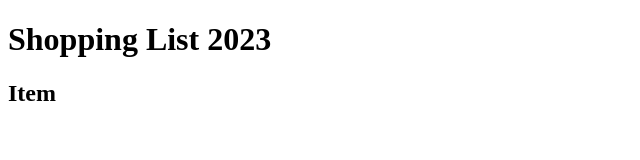
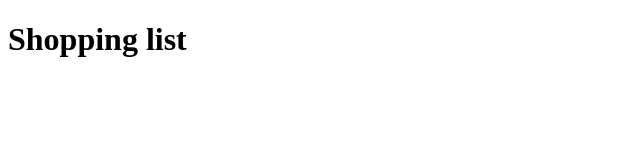
Before and after one commit to Djones917/shoppingList_2023, a plain HTML site: page index.html in a window 1280 px wide. Shown: the whole page, without its empty margins (0-640 px from the left). Drawn offline with Linux system fonts and the light colour scheme.

Commit message:
tightening up list

```diff
--- a/index.html
+++ b/index.html
@@ -6,9 +6,8 @@
     <title>Shopping List 2023</title>
 </head>
 <body>
-    <h1>Shopping List 2023</h1>
-    <div>
-        <h2>Item</h2>
-    </div>
+   <div class="shopping list">
+    <h1>Shopping list</h1>
+   </div>
 </body>
 </html>
```
